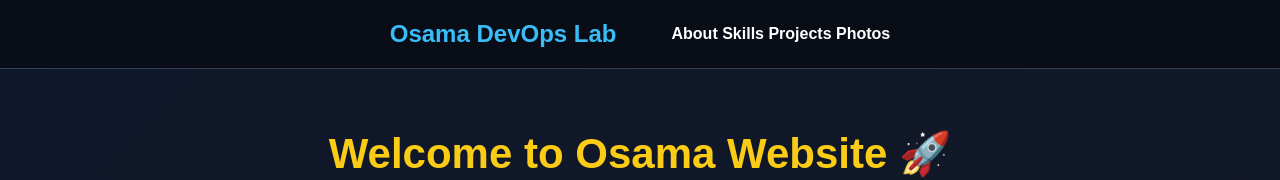
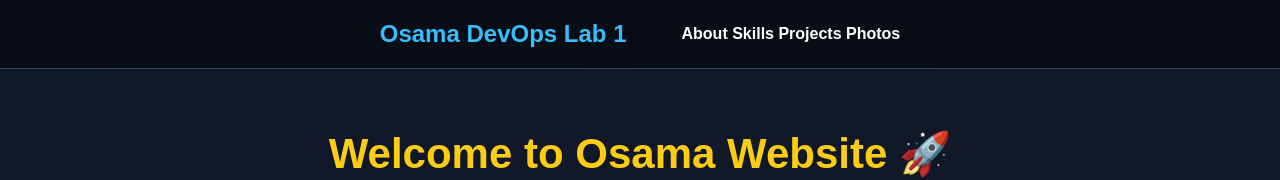
Before and after one commit to Osama8558/my-website, a plain HTML site: page index.html in a window 1280 px wide. Shown: the top 180 px of the page. Drawn offline with Linux system fonts and the light colour scheme.

Commit message:
update title

```diff
--- a/index.html
+++ b/index.html
@@ -11,7 +11,7 @@
 <body>
 
     <nav>
-        <h2>Osama DevOps Lab</h2>
+        <h2>Osama DevOps Lab 1</h2>
 
         <div class="links">
             <a href="#about">About</a>
```
